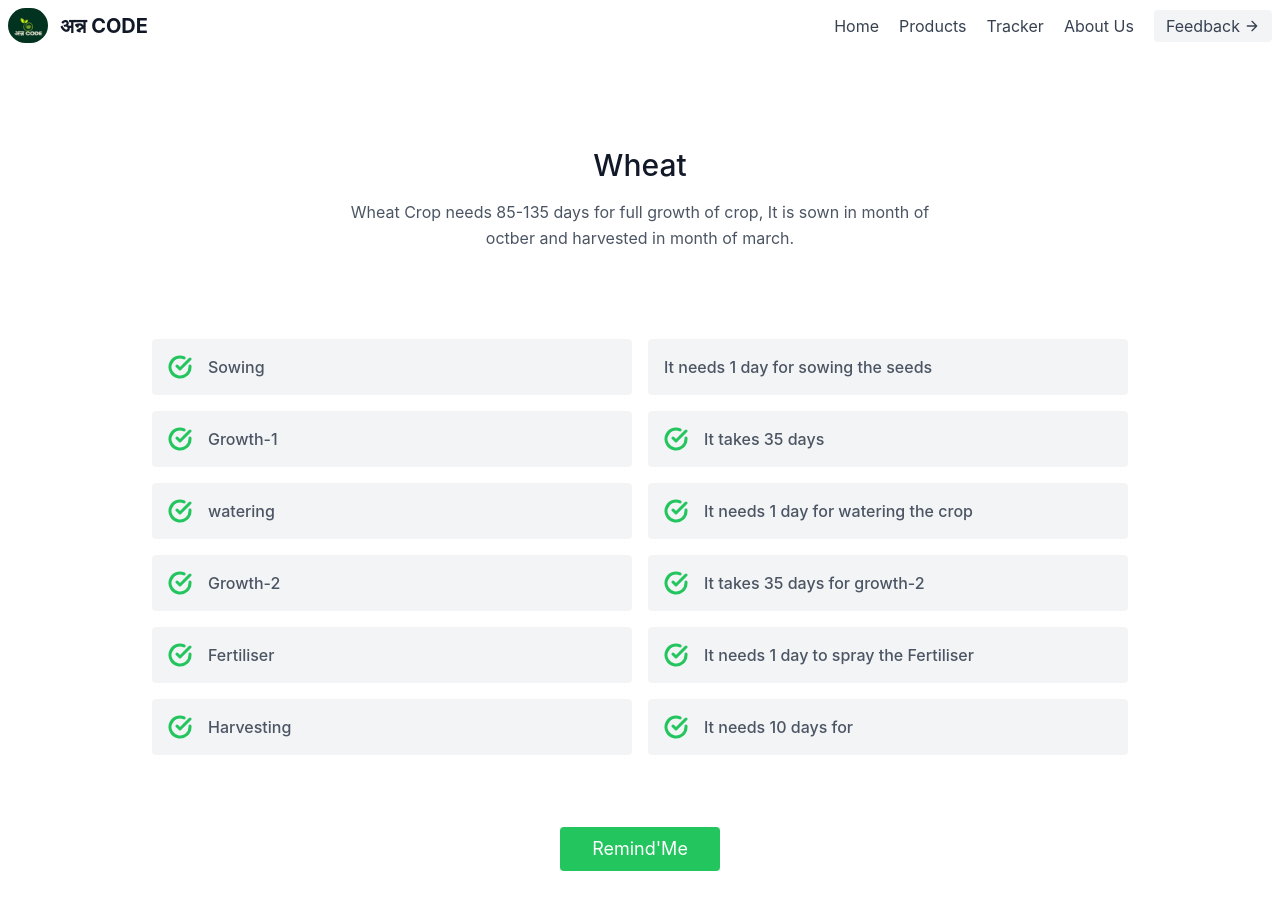
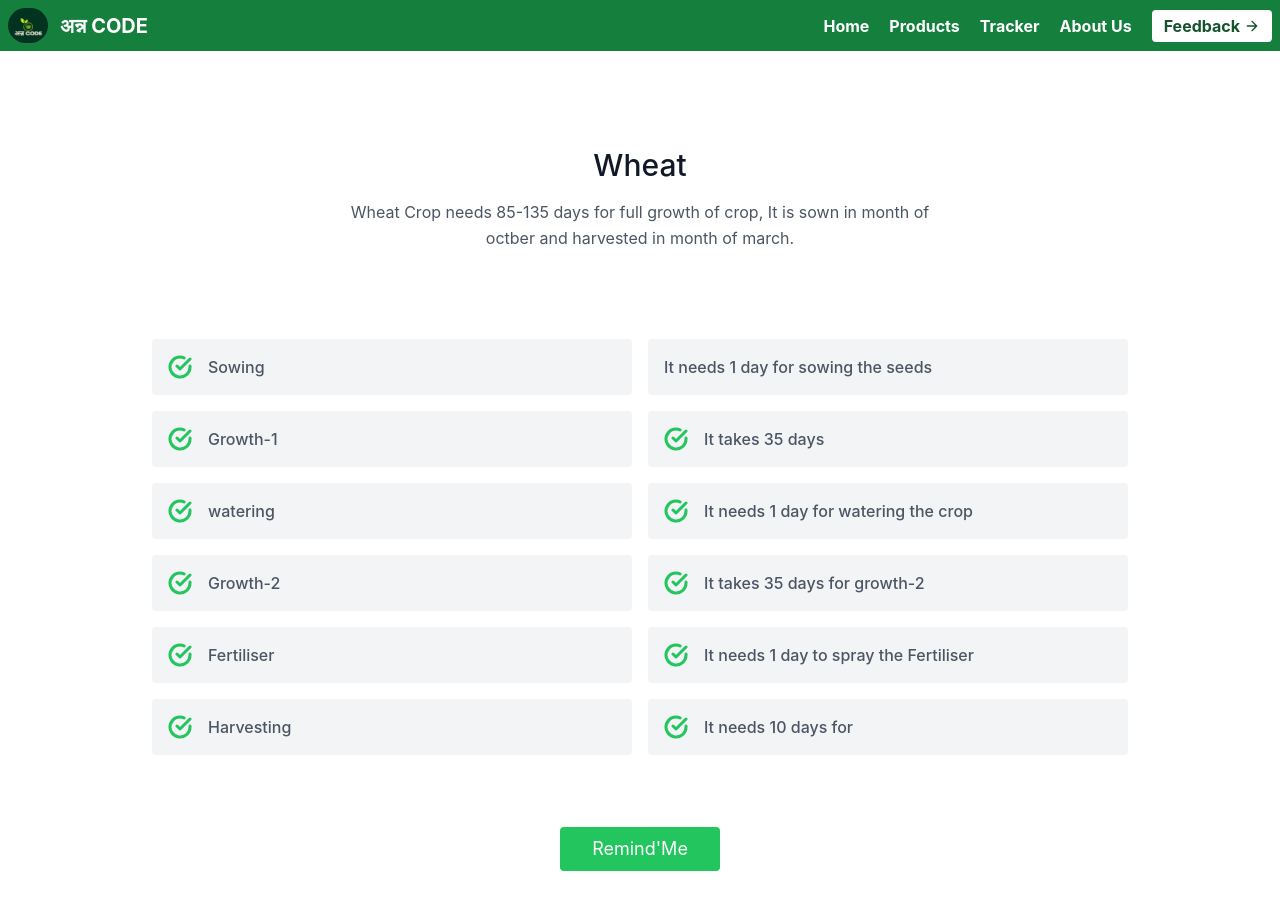
Before and after one commit to yogitheboss/AnnaCode, a React (Create React App) app in the folder annacode/: page /tracker in a window 1280 px wide. Shown: the top 910 px of the page. Built offline with nearby package versions, Linux system fonts and the light colour scheme.

Commit message:
changed navbar

```diff
--- a/annacode/src/Components/Homepage/Navbar.jsx
+++ b/annacode/src/Components/Homepage/Navbar.jsx
@@ -4,13 +4,13 @@ import { Link } from 'react-router-dom'
 function Navbar() {
     return (
         <div>
-            <header className="text-gray-700 body-font p-2 ">
+            <header className="text-gray-700 body-font p-2 bg-green-700 text-white font-bold ">
                 <div className="container mx-auto flex flex-wrap p-0 flex-col md:flex-row items-center">
                     <Link to="/" className="flex title-font font-medium items-center text-gray-900 mb-4 md:mb-0">
                         <img src="./logo.png" alt="" className="w-10 rounded-full"/>
-                        <span className="ml-3 text-xl"> <b>अन्न CODE</b></span>
+                        <span className="ml-3 text-xl text-white"> <b>अन्न CODE</b></span>
                     </Link>
-                    <nav className="md:ml-auto flex flex-wrap items-center text-base justify-center cursor-pointer bg-green">
+                    <nav className="md:ml-auto flex flex-wrap items-center text-base justify-center cursor-pointer ">
                         <Link  to="/" className="mr-5 hover:text-gray-900">Home</Link>
                         <Link   to="/products" className="mr-5 hover:text-gray-900">Products</Link>
                         <Link  to="/tracker" className="mr-5 hover:text-gray-900">Tracker</Link>
@@ -18,7 +18,7 @@ function Navbar() {
                         <Link  to="/" className="mr-5 hover:text-gray-900">About Us</Link>
                     </nav>
                     <button
-                        className="inline-flex items-center bg-gray-100 border-0 py-1 px-3 focus:outline-none bg-green hover:bg-gray-200 rounded text-base mt-4 md:mt-0">Feedback
+                        className="inline-flex items-center bg-white text-green-900 font-bold border-0 py-1 px-3 focus:outline-none bg-green hover:bg-gray-200 rounded  mt-4 md:mt-0">Feedback
                         <svg fill="none" stroke="currentColor" strokeLinecap="round" strokeLinejoin="round" strokeWidth="2"
                             className="w-4 h-4 ml-1" viewBox="0 0 24 24">
                             <path d="M5 12h14M12 5l7 7-7 7"></path>
```
